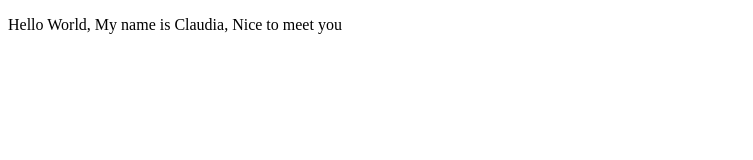
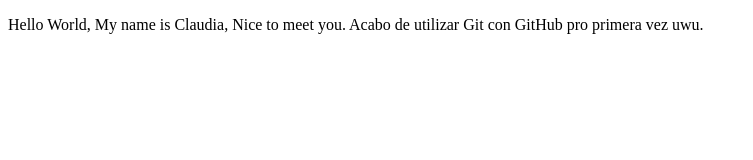
Before and after one commit to cpalazue/proyectoDemo, a plain HTML site: page index.html in a window 1280 px wide. Shown: the whole page, without its empty margins (0-753 px from the left). Drawn offline with Linux system fonts and the light colour scheme.

Commit message:
cambios, agregamos linea al Hello World

```diff
--- a/index.html
+++ b/index.html
@@ -8,7 +8,8 @@
 </head>
 <body>
     <p>
-        Hello World, My name is Claudia, Nice to meet you
+        Hello World, My name is Claudia, Nice to meet you.
+        Acabo de utilizar Git con GitHub pro primera vez uwu.
     </p>
 </body>
 </html>
```
